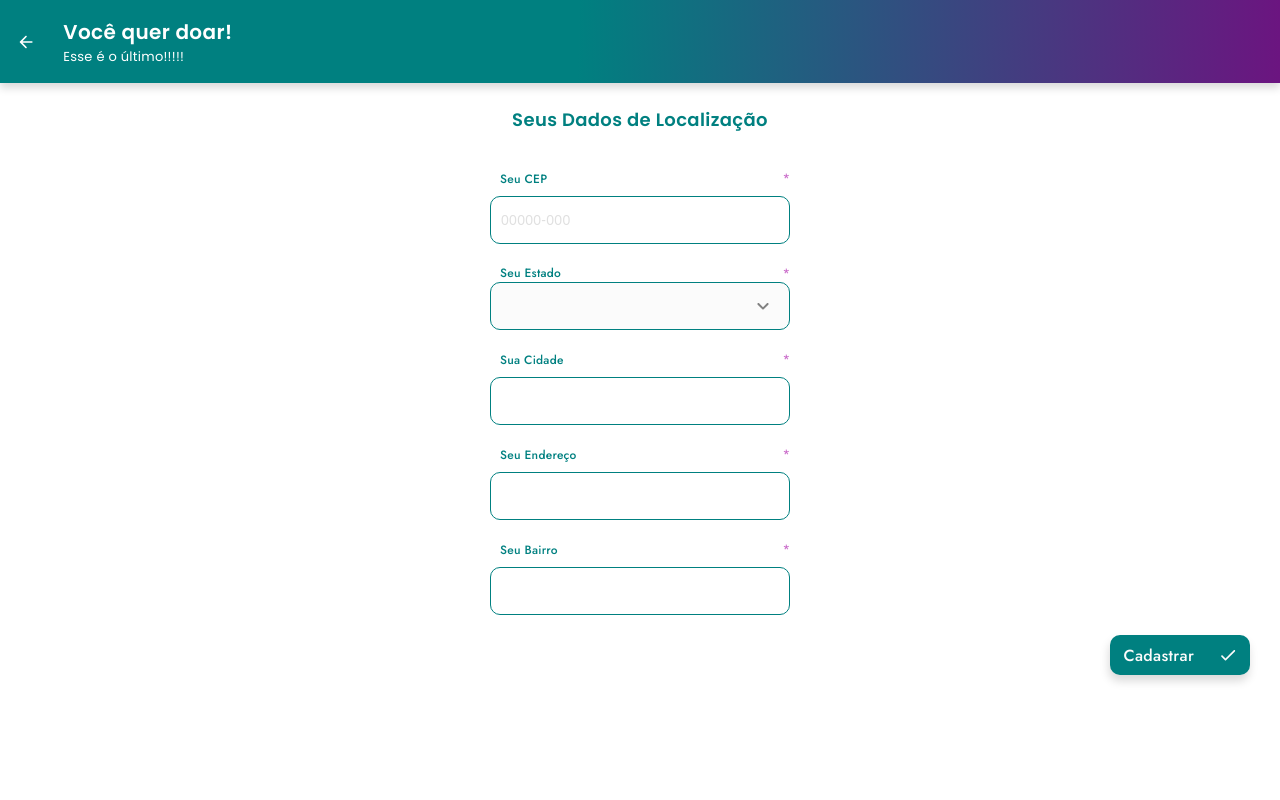
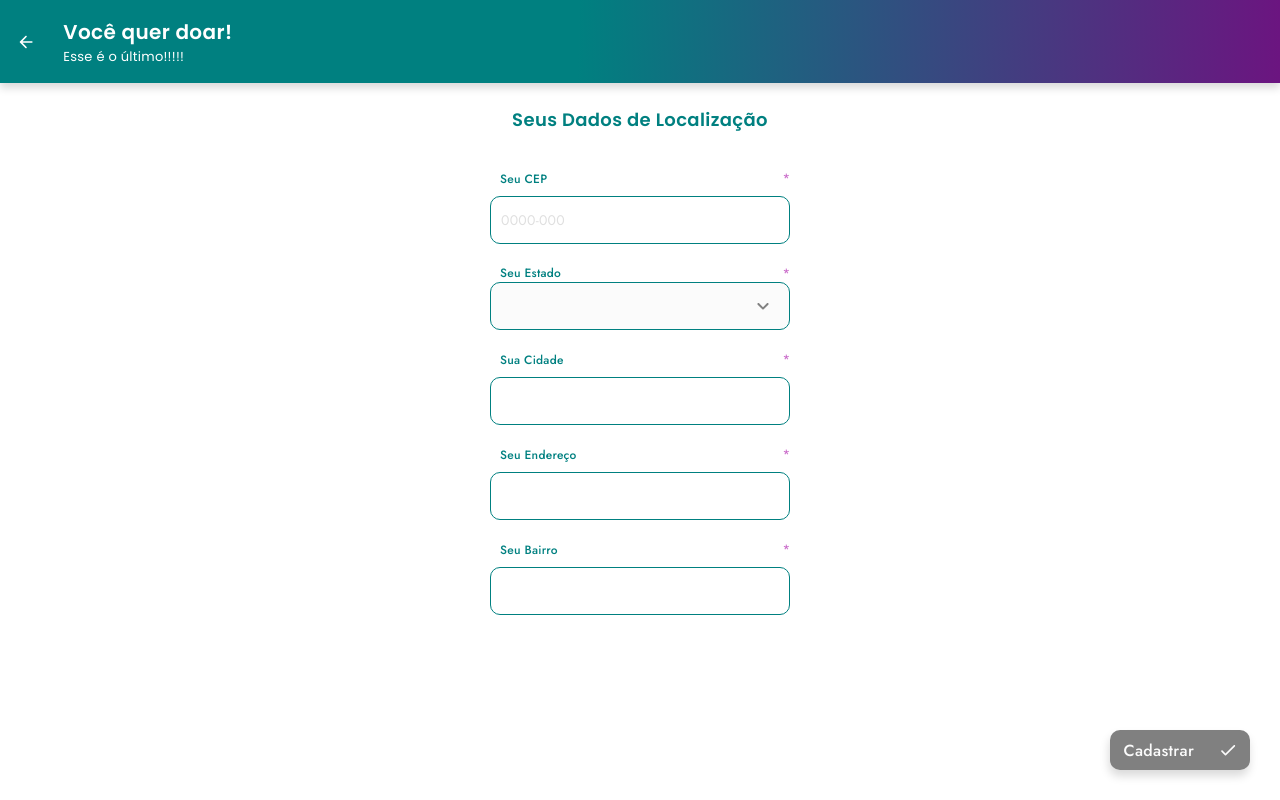
Before and after one commit to estartandodevs-course/Busquepet, a React (Create React App) app: page /cadastro-do-adotante in a window 1280 px wide. Built offline with nearby package versions, Linux system fonts and the light colour scheme.

Commit message:
concluida a interface da feature/locationdata

```diff
--- a/src/components/InputField/InputField.scss
+++ b/src/components/InputField/InputField.scss
@@ -7,13 +7,14 @@
 		font-size: 12px;
 		margin-left: 10px;
 
-    .asterisk{
+		.asterisk {
 			color: #cb6fcb;
 			display: inline;
 			float: right;
 		}
 	}
 	.input {
+		font-family: Jost;
 		border: 1px solid #008080;
 		border-radius: 10px;
 		margin-bottom: 20px;
--- a/src/components/InputField/index.jsx
+++ b/src/components/InputField/index.jsx
@@ -1,7 +1,7 @@
-import "./InputField.scss";
+import './InputField.scss';
 
 export function InputField(props) {
-  const { placeholder, label, type} = props;
+	const { placeholder, label, type, onChange } = props;
 
 	return (
 		<div className="input-field">
@@ -12,8 +12,9 @@ export function InputField(props) {
 				className="input"
 				type={type}
 				placeholder={placeholder}
+				onChange={event => onChange(event.target.value)}
 				required
-      ></input>
+			/>
 		</div>
 	);
 }
--- a/src/pages/cadastro-do-doador/cadastro-dados-localizacao/Style.scss
+++ b/src/pages/cadastro-do-doador/cadastro-dados-localizacao/Style.scss
@@ -1,4 +1,4 @@
-.contact-form{
+.contact-form {
 	display: flex;
 	flex-direction: column;
 	align-items: center;
@@ -10,11 +10,8 @@
 	text-align: center;
 }
 
-.button-skip{
+.button-skip {
 	display: flex;
 	justify-content: flex-end;
-  align-items: flex-end;
-  margin-top: auto;
-  margin-right: 30px;
-  margin-bottom: 30px;
+	margin: auto 30px 30px 0;
 }
--- a/src/pages/cadastro-do-doador/cadastro-dados-localizacao/index.jsx
+++ b/src/pages/cadastro-do-doador/cadastro-dados-localizacao/index.jsx
@@ -1,28 +1,38 @@
 import Header from '../../../components/Header/index';
 import Text from '../../../components/Text/index';
-import {InputField} from '../../../components/InputField';
-import {Select} from '../../../components/select/Index';
+import { InputField } from '../../../components/InputField';
+import { Select } from '../../../components/select/Index';
 import Button from '../../../components/Button';
 import Check from '../../../assets/images/Check.svg';
 import './Style.scss';
-export default function LocationData () {
-
+import { useState } from 'react';
+export default function LocationData() {
+	const [value, setValue] = useState('');
 	return (
-        <div>
-            <Header title="Você quer doar!" subTitle="Esse é o último!!!!!"/>
+		<>
+			<Header title="Você quer doar!" subTitle="Esse é o último!!!!!" />
 			<Text type="titleform">Seus Dados de Localização</Text>
 
 			<div className="contact-form">
-                <InputField label="Seu CEP" type="text" placeholder="00000-000"></InputField>
-                <Select typeMap="estado" label="Seu Estado"></Select>
-                <InputField label="Sua Cidade" type="text"></InputField>
-                <InputField label="Seu Endereço" type="text"></InputField>
-                <InputField label="Seu Bairro" type="text"></InputField>
+				<InputField
+					label="Seu CEP"
+					type="text"
+					placeholder="0000-000"
+					onChange={setValue}
+				/>
+				<Select typeMap="estado" label="Seu Estado" />
+				<InputField label="Sua Cidade" type="text" onChange={setValue} />
+				<InputField label="Seu Endereço" type="text" onChange={setValue} />
+				<InputField label="Seu Bairro" type="text" onChange={setValue} />
 			</div>
-
 			<div className="button-skip">
-                <Button identifier="green" name="Cadastrar" icon={Check}></Button>
+				<Button
+					disabled={!value}
+					identifier="green"
+					name="Cadastrar"
+					icon={Check}
+				/>
 			</div>
-        </div>
-    )
+		</>
+	);
 }
```
Lines whose indentation alone changed are shown as unchanged.
